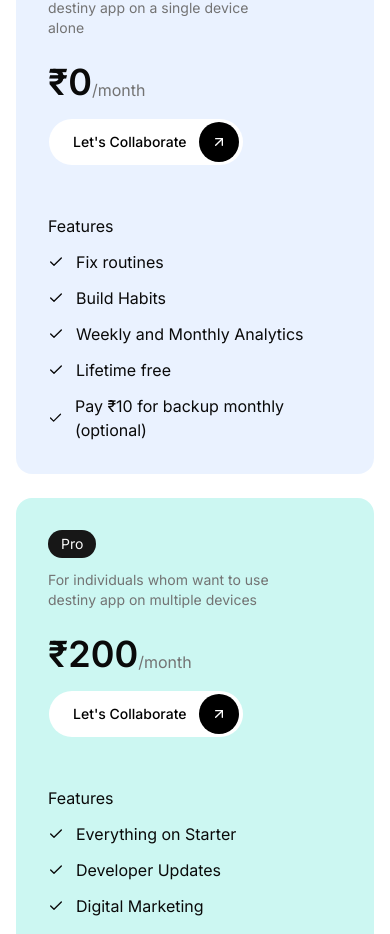
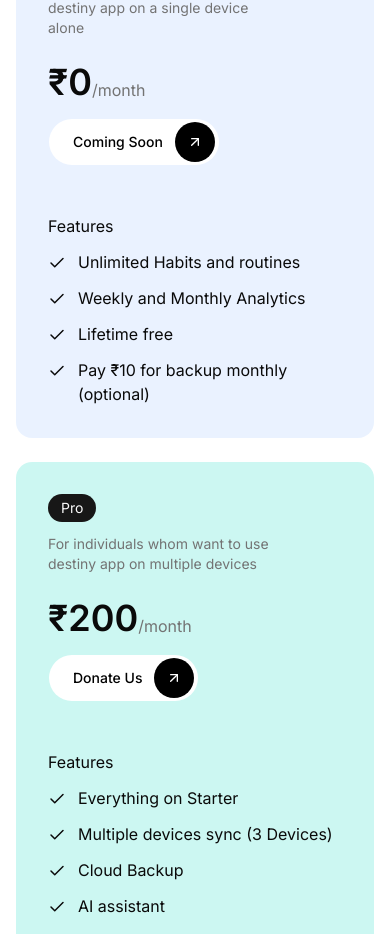
Before and after one commit to agrihome/everydaystandards, a Next.js app: page / in a window 390 px wide. Shown: the part 1060-1994 px from the top of the page. Built offline with nearby package versions, Linux system fonts and the light colour scheme; a web font is replaced by a local one.

Commit message:
feat: update pricing plans with new content, dynamic button text, and improved responsive card layout

```diff
--- a/src/components/shadcn-space/blocks/pricing-01/pricing.tsx
+++ b/src/components/shadcn-space/blocks/pricing-01/pricing.tsx
@@ -14,21 +14,22 @@ type PricingPlan = {
   plan_descp: string;
   plan_price: number;
   plan_feature: string[];
+  plan_button_text?: string;
 };
 
 const pricingData: PricingPlan[] = [
   {
     plan_bg_color: "bg-blue-500/10",
-    plan_name: "Free",
+    plan_name: "Starter",
     plan_descp: "For individuals whom want to use destiny app on a single device alone",
     plan_price: 0,
     plan_feature: [
-      "Fix routines",
-      "Build Habits",
+      "Unlimited Habits and routines",
       "Weekly and Monthly Analytics",
       "Lifetime free",
       "Pay ₹10 for backup monthly (optional)"
     ],
+    plan_button_text: "Coming Soon",
   },
   {
     plan_bg_color: "bg-teal-400/20",
@@ -37,12 +38,11 @@ const pricingData: PricingPlan[] = [
     plan_price: 200,
     plan_feature: [
       "Everything on Starter",
-      "Developer Updates",
-      "Digital Marketing",
-      "Weekly Analytics",
-      "8x Calls Per Month",
-      "Premium Assets",
+      "Multiple devices sync (3 Devices)",
+      "Cloud Backup",
+      "AI assistant",
     ],
+    plan_button_text: "Donate Us",
   },
 ];
 
@@ -85,7 +85,7 @@ const Pricing = () => {
             </div>
           </div>
           {/* Pricing Plans */}
-          <div className="flex flex-col lg:flex-row items-center justify-center grow gap-6 w-full">
+          <div className="flex flex-col lg:flex-row items-stretch justify-center grow gap-6 w-full">
             {pricingData?.map((items: PricingPlan, index: number) => (
               <motion.div
                 key={index}
@@ -94,12 +94,12 @@ const Pricing = () => {
                 whileInView="visible"
                 viewport={{ once: true }}
                 custom={index}
-                className="w-full sm:w-fit"
+                className="w-full sm:max-w-md lg:max-w-lg flex"
               >
                 <Card
                   className={cn(
                     items.plan_bg_color,
-                    "p-8 sm:p-10 rounded-2xl ring-0 w-full sm:w-fit",
+                    "p-8 sm:p-10 rounded-2xl ring-0 w-full flex flex-col h-full",
                   )}
                 >
                   <CardContent className="flex flex-col sm:flex-row gap-6 md:gap-10 items-start self-stretch px-0 h-full w-full">
@@ -121,7 +121,7 @@ const Pricing = () => {
                         </p>
                         <Button className="relative bg-white hover:bg-white hover:text-black dark:hover:text-black text-black text-sm font-medium rounded-full h-12 p-1 ps-6 pe-14 group transition-all duration-500 hover:ps-14 hover:pe-6 w-fit overflow-hidden cursor-pointer">
                           <span className="relative z-10 transition-all duration-500">
-                            Let's Collaborate
+                            {items.plan_button_text || "Donate Us"}
                           </span>
                           <span className="absolute right-1 w-10 h-10 bg-black text-white rounded-full flex items-center justify-center transition-all duration-500 group-hover:right-[calc(100%-44px)] group-hover:rotate-45">
                             <ArrowUpRight size={16} />
@@ -147,9 +147,9 @@ const Pricing = () => {
                             return (
                               <li
                                 key={index}
-                                className="flex items-center gap-3 text-card-foreground text-base font-normal tracking-normal"
+                                className="flex items-start gap-3 text-card-foreground text-base font-normal tracking-normal"
                               >
-                                <Check size={16} aria-hidden="true" />
+                                <Check size={18} className="flex-shrink-0 mt-1" aria-hidden="true" />
                                 {feature}
                               </li>
                             );
```
